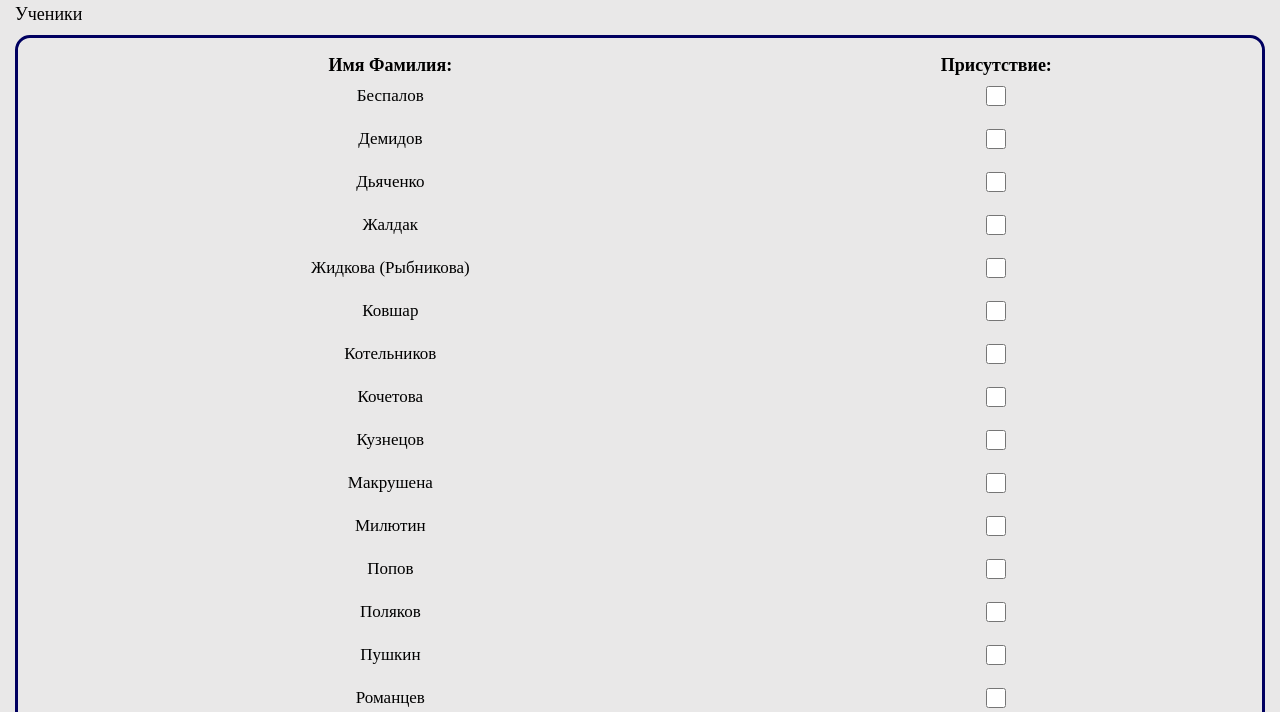
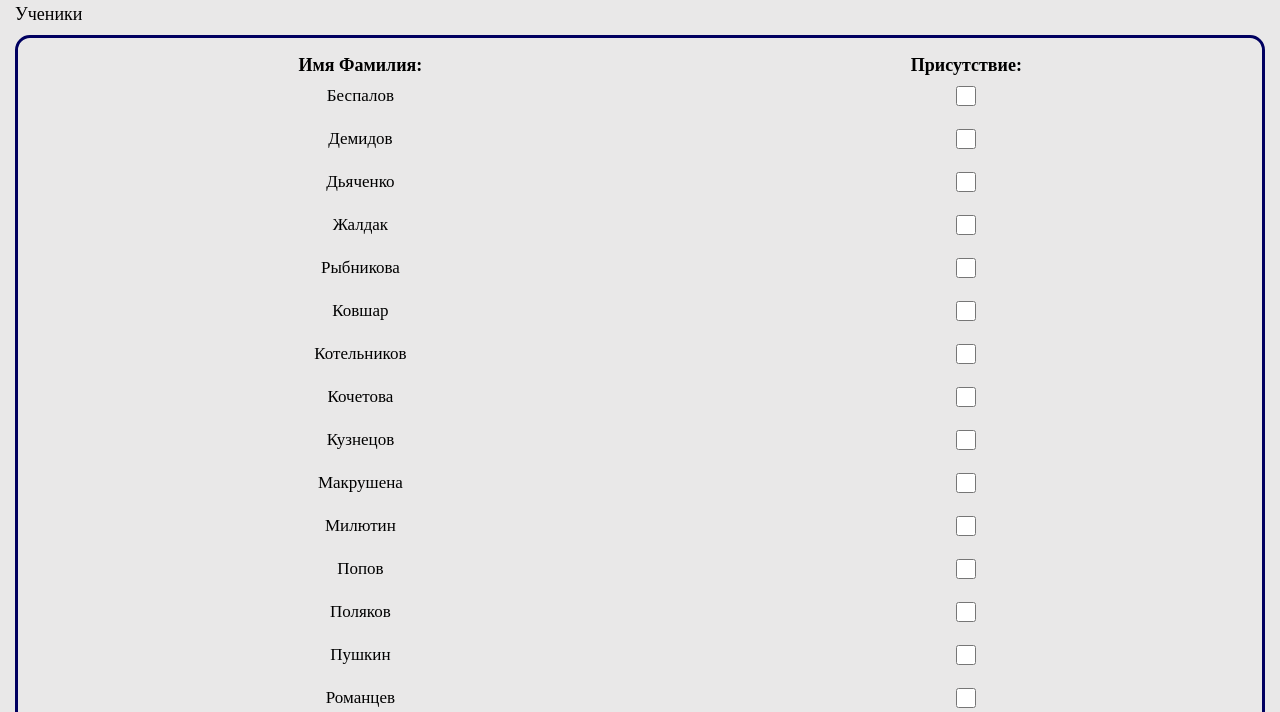
Before and after one commit to YgamiJS/report, a plain HTML site: page index.html in a window 1280 px wide. Shown: the part 88-800 px from the top of the page. Drawn offline with Linux system fonts and the light colour scheme.

Commit message:
Update index.html

```diff
--- a/index.html
+++ b/index.html
@@ -233,7 +233,7 @@
         },
         {
           id: 4,
-          name: "Жидкова (Рыбникова)",
+          name: "Рыбникова",
         },
         {
           id: 5,
```
